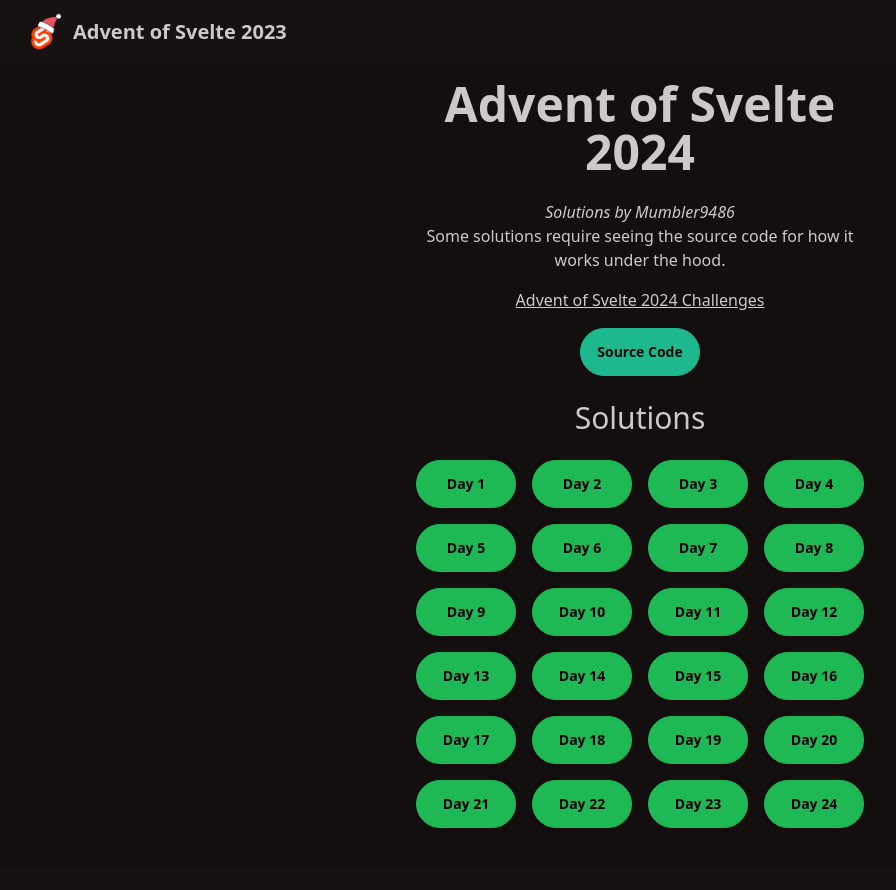
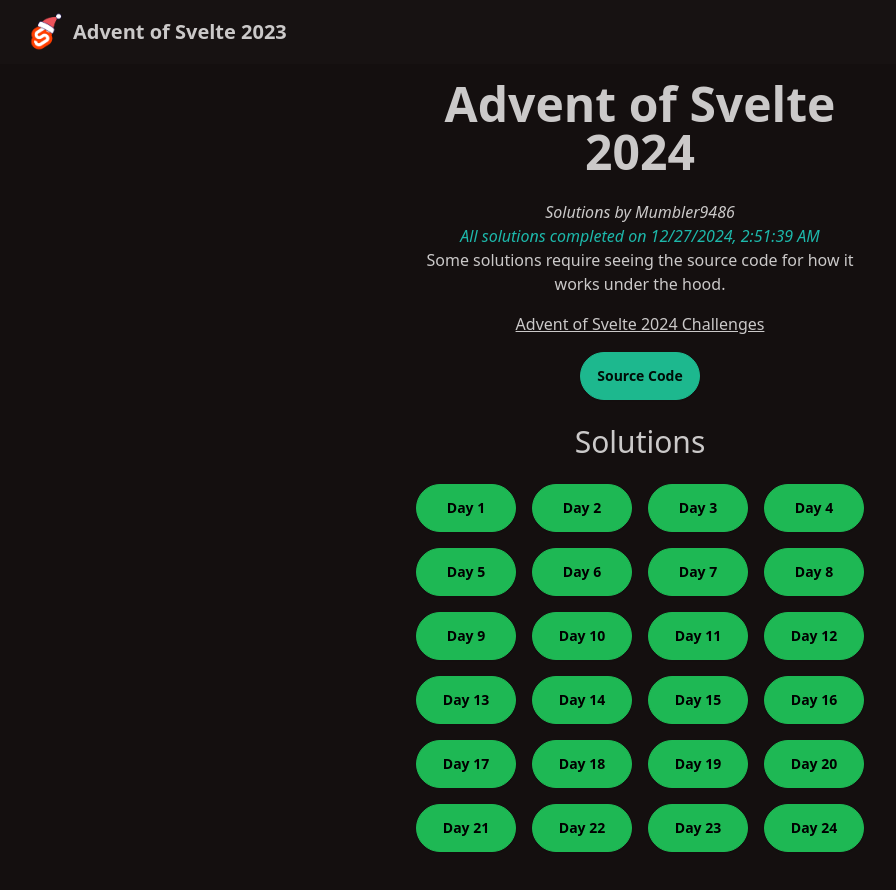
Before and after one commit to mumbler9486/mumbler9486-advent-of-svelte-2024, a SvelteKit app: page / in a window 1280 px wide. Shown: the whole page, without its empty margins (0-896 px from the left). Before the commit the page ends 868 px from the top, so only its background shows below. Built offline with nearby package versions, Linux system fonts and the light colour scheme.

Commit message:
✅💬 Add date challenges finished

```diff
--- a/src/routes/+page.svelte
+++ b/src/routes/+page.svelte
@@ -11,6 +11,9 @@
 			<h1 class="text-5xl font-bold">Advent of Svelte 2024</h1>
 			<div class="py-6">
 				<p class="italic">Solutions by Mumbler9486</p>
+				<p class="italic text-accent">
+					All solutions completed on {new Date('2024-12-27T02:51:39.259Z').toLocaleString()}
+				</p>
 				<p>Some solutions require seeing the source code for how it works under the hood.</p>
 				<p class="mt-4">
 					<a
```
